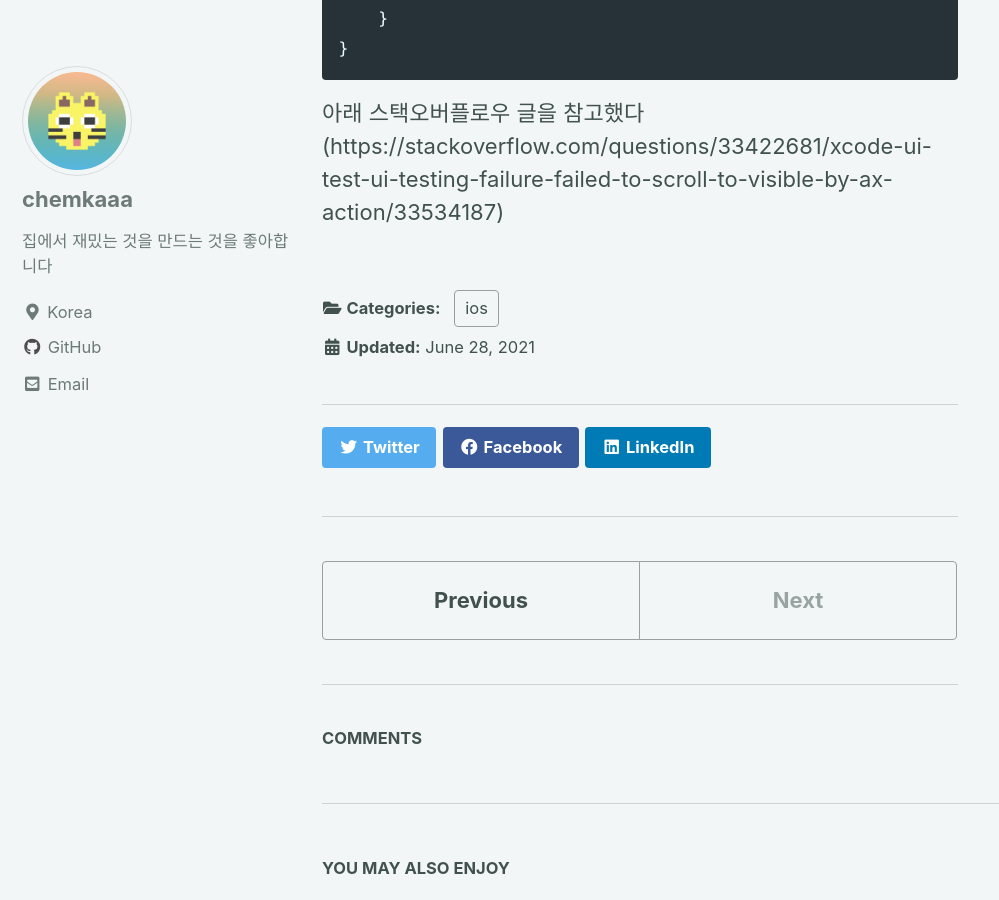
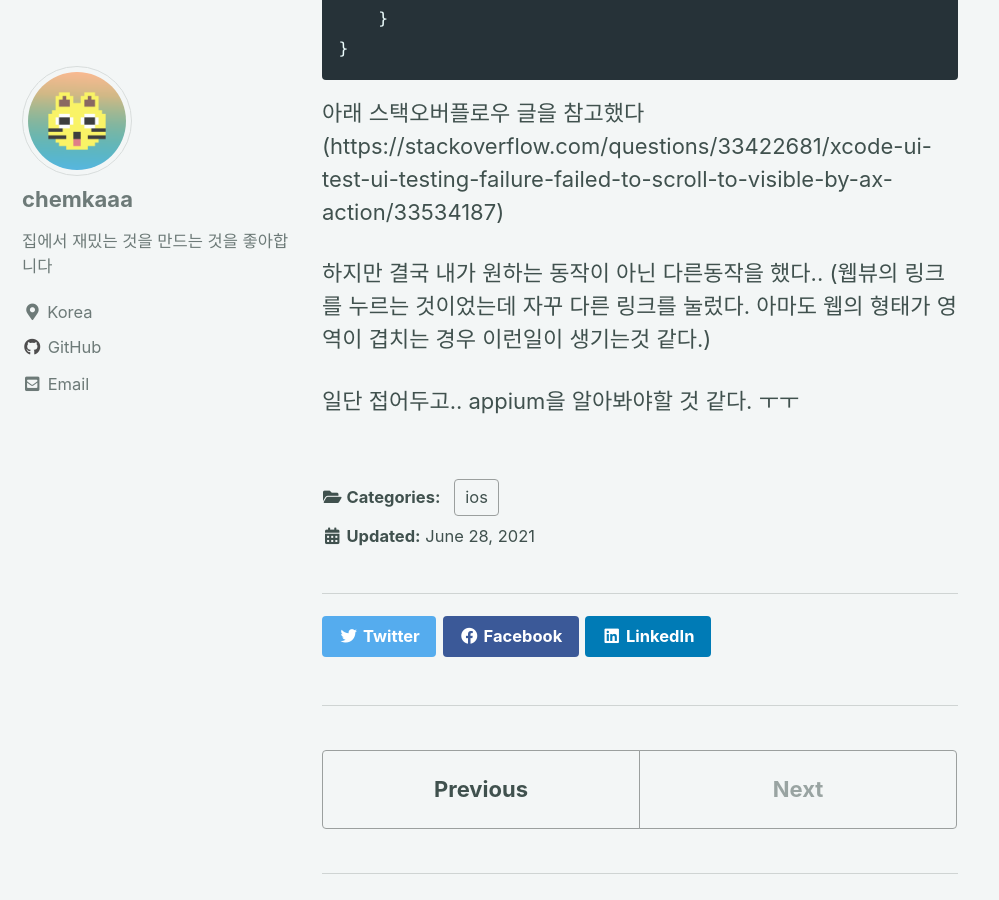
Before and after one commit to kangtaejin/kangtaejin.github.io, a Jekyll site: the page built from _posts/2021-06-28-ios-failed-not-hittable.md, in a window 1280 px wide and 900 px high, scrolled down 724 px. Shown: the whole window, without its empty margins (0-999 px from the left). Built offline with Jekyll 4.4.1, drawn with Linux system fonts in a browser that asks for light colours; cached includes are drawn as plain includes; comment, search, counter and statistics services are not loaded.

Commit message:
fix: 내용 추가함

```diff
--- a/_posts/2021-06-28-ios-failed-not-hittable.md
+++ b/_posts/2021-06-28-ios-failed-not-hittable.md
@@ -27,3 +27,8 @@ extension XCUIElement {
 
 아래 스택오버플로우 글을 참고했다
 (https://stackoverflow.com/questions/33422681/xcode-ui-test-ui-testing-failure-failed-to-scroll-to-visible-by-ax-action/33534187)
+
+하지만 결국 내가 원하는 동작이 아닌 다른동작을 했다..
+(웹뷰의 링크를 누르는 것이었는데 자꾸 다른 링크를 눌렀다. 아마도 웹의 형태가 영역이 겹치는 경우 이런일이 생기는것 같다.)
+
+일단 접어두고.. appium을 알아봐야할 것 같다. ㅜㅜ
```
